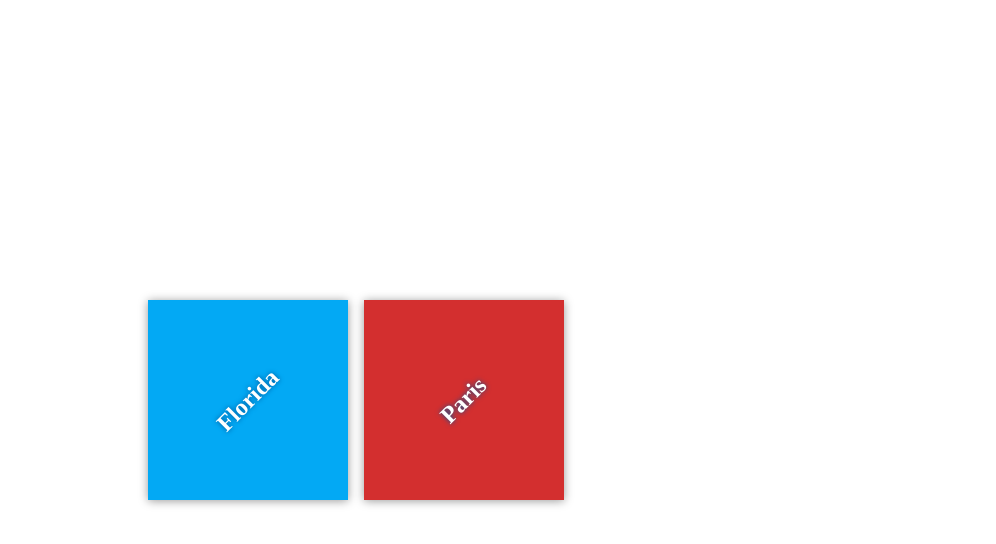
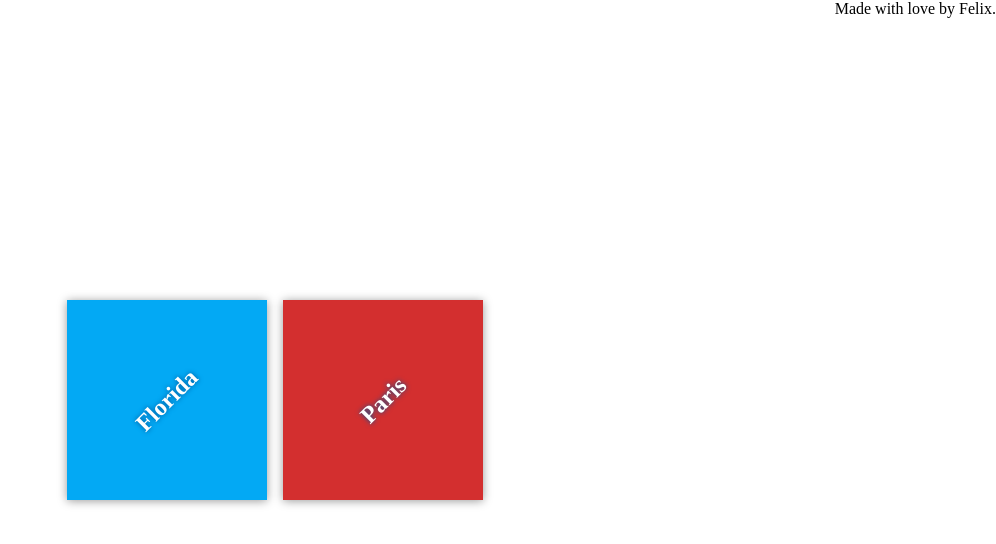
Before and after one commit to liyb-gz/git-course-my-travel-plan, a plain HTML site: page index.html in a window 1280 px wide. Shown: the whole page, without its empty margins (284-1280 px from the left). Drawn offline with Linux system fonts and the light colour scheme.

Commit message:
add footer

```diff
--- a/index.html
+++ b/index.html
@@ -20,5 +20,9 @@
         </div>
     </div>
 
+    <footer>
+        Made with love by Felix.
+    </footer>
+
 </body>
 </html>
```
